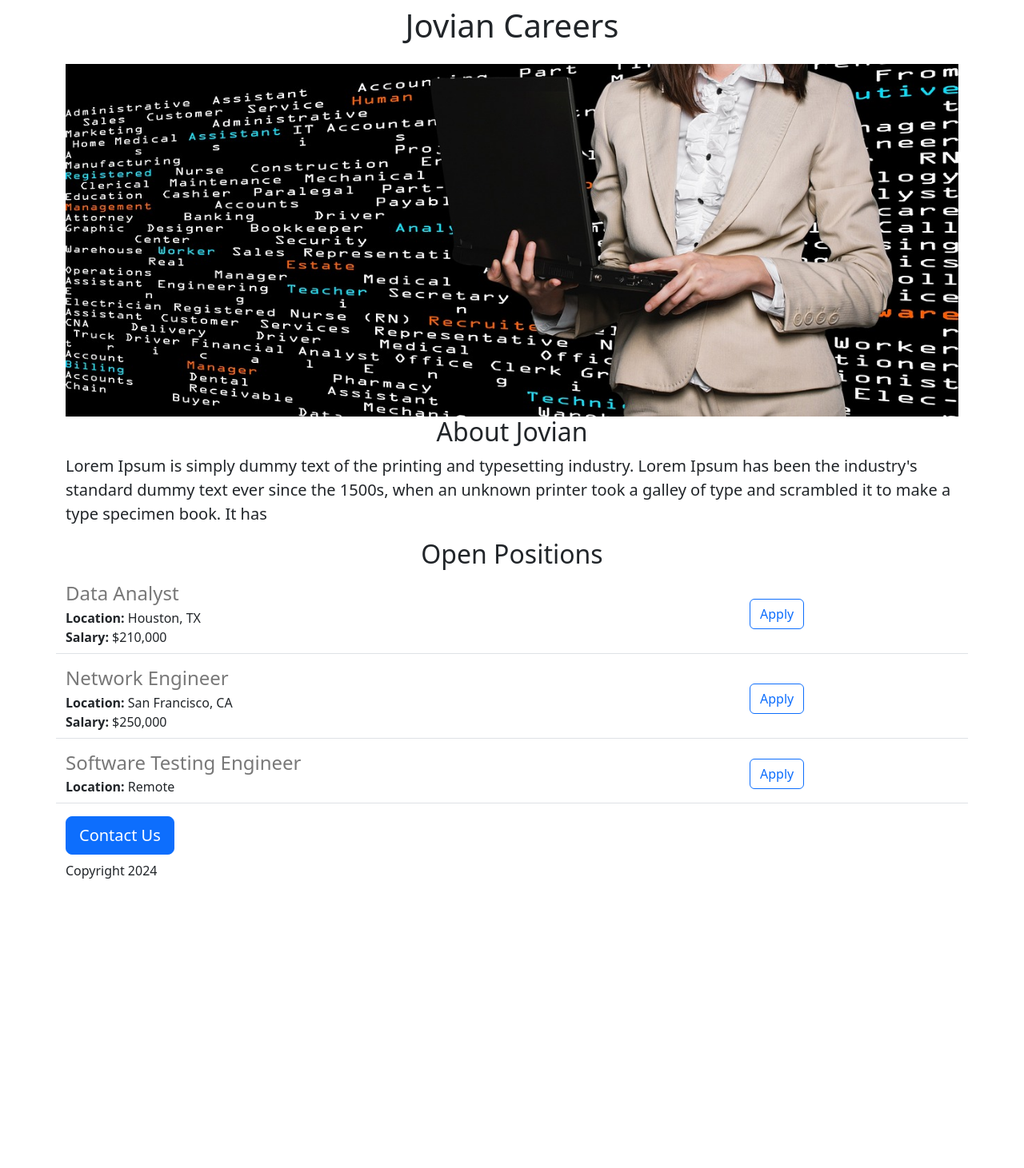
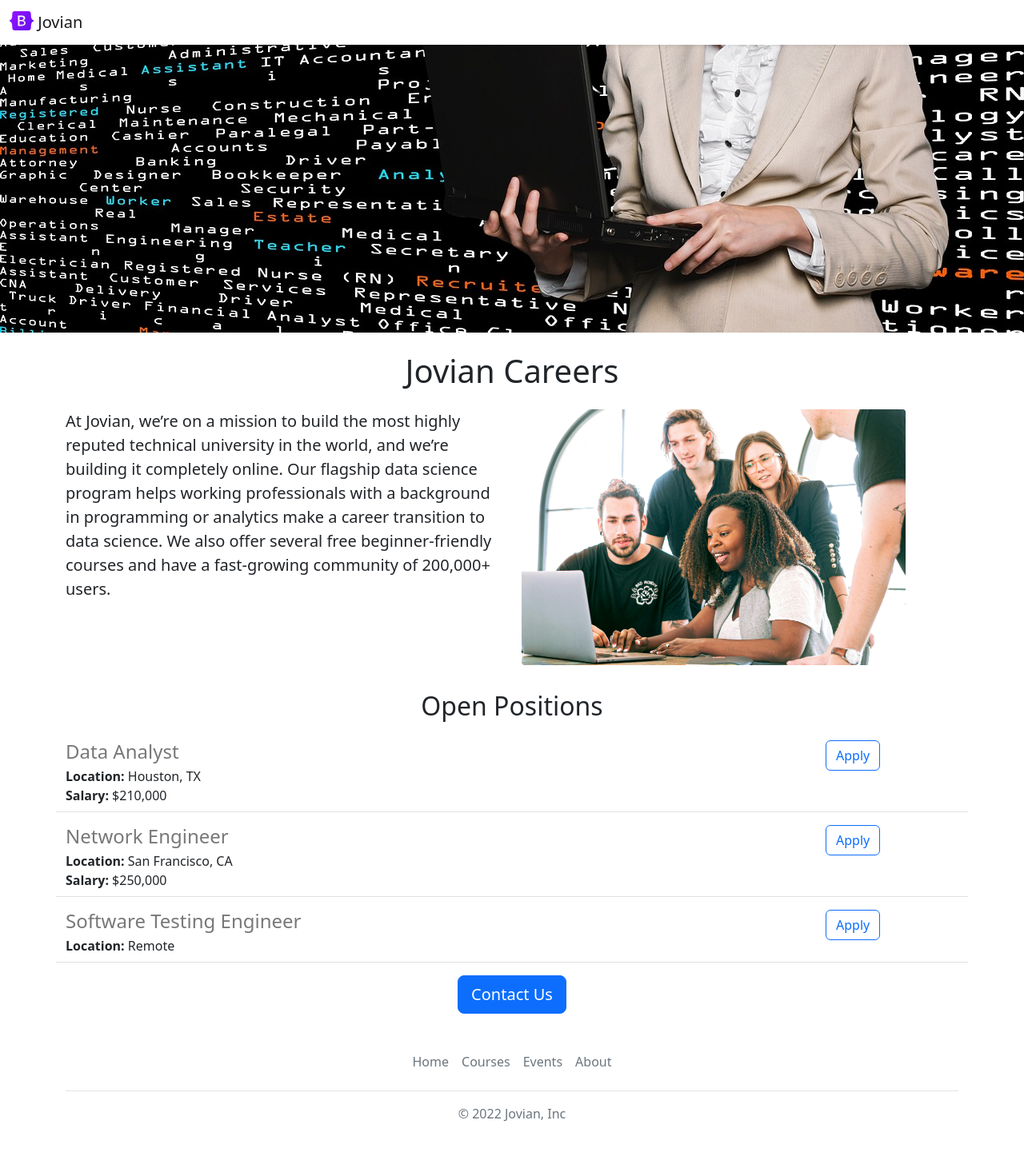
Before and after one commit to acpucio/jovian-careers-website, a Flask app: page / in a window 1280 px wide. Shown: the whole page at 80% size. Before the commit the page ends 1099 px from the top, so only its background shows below. Run offline with Flask 3, Linux system fonts and the light colour scheme.

Commit message:
Version2
pulled from akaash's site

```diff
--- /dev/null
+++ b/templates/footer.html
@@ -0,0 +1,12 @@
+<div class="container">
+  <footer class="py-3 my-4">
+    <ul class="nav justify-content-center border-bottom pb-3 mb-3">
+      <li class="nav-item"><a  target="_blank" href="https://www.jovian.ai" class="nav-link px-2 text-muted">Home</a></li>
+      <li class="nav-item"><a  target="_blank" href="https://jovian.ai/learn" class="nav-link px-2 text-muted">Courses</a></li>
+
+      <li class="nav-item"><a target="_blank" href="https://jovian.ai/events" class="nav-link px-2 text-muted">Events</a></li>
+      <li class="nav-item"><a  target="_blank" href="https://jovian.ai/about" class="nav-link px-2 text-muted">About</a></li>
+    </ul>
+    <p class="text-center text-muted">&copy; 2022 Jovian, Inc</p>
+  </footer>
+</div>
--- a/templates/home.html
+++ b/templates/home.html
@@ -1,33 +1,46 @@
 <!DOCTYPE html>
-<html lang="en">
+<html>
   <head>
+    <title>Jovian Careers</title>
     <meta charset="utf-8">
     <meta name="viewport" content="width=device-width, initial-scale=1">
-    <title>Jovian Careers</title>
-    <link href="https://cdn.jsdelivr.net/npm/bootstrap@5.3.3/dist/css/bootstrap.min.css" rel="stylesheet" integrity="sha384-QWTKZyjpPEjISv5WaRU9OFeRpok6YctnYmDr5pNlyT2bRjXh0JMhjY6hW+ALEwIH" crossorigin="anonymous">
-    <link rel="shortcut icon" href="{{ url_for('static', filename='favicon.ico') }}">
+    <link href="https://cdn.jsdelivr.net/npm/bootstrap@5.2.0-beta1/dist/css/bootstrap.min.css" rel="stylesheet" integrity="sha384-0evHe/X+R7YkIZDRvuzKMRqM+OrBnVFBL6DOitfPri4tjfHxaWutUpFmBp4vmVor" crossorigin="anonymous">
+    <style>
+      #banner {
+        height: 360px;
+        width: 100%;
+        object-fit:cover;
+        margin-bottom: 16px;
+      }
+    </style>
   </head>
   <body>
+    {% include 'nav.html' %}
+    <img class="img-fluid" id="banner" src="https://ff44f4b1-7b53-4c3a-9554-cf1f31e593cf-00-2cmk9q5220oea.kirk.replit.dev/static/banner.jpg" >
     <div class="container">
-    <h1 class="text-center mt-2 mb-4"">{{company_name}} Careers</h1>
-    <img class="img-fluid" id = "banner" src="https://ff44f4b1-7b53-4c3a-9554-cf1f31e593cf-00-2cmk9q5220oea.kirk.replit.dev/static/jobs.jpg" height="320">
-    <h2 class="text-center">About Jovian</h2>
-    <p class="bodyText lead">
-      Lorem Ipsum is simply dummy text of the printing and typesetting industry. Lorem Ipsum has been the industry's standard dummy text ever since the 1500s, when an unknown printer took a galley of type and scrambled it to make a type specimen book. It has
+      <h1 class="text-center mt-2 mb-4">
+        {{company_name}} Careers
+      </h1>
+      <div class="row" style="margin-bottom:32px">
+        <div class="col-md-6">
+      <p class="lead">
+        At Jovian, we’re on a mission to build the most highly reputed technical university in the world, and we’re building it completely online. Our flagship data science program helps working professionals with a background in programming or analytics make a career transition to data science. We also offer several free beginner-friendly courses and have a fast-growing community of 200,000+ users.
       </p>
-
-    <h2 class="text-center">Open Positions</h2>
-    <p>
+        </div>
+        <div class="d-none d-md-block col-md-6">
+        <img src="/static/people.jpg" style="height:320px;border-radius:4px;">
+        </div>
+      </div>
+      <h2 class="text-center mt-2 mb-4">Open Positions</h2>
+      <div>
         {% for job in jobs %}
           {% include 'jobitem.html' %}
         {% endfor %}
-
-    </p>
-    <div>
-    <button class="btn btn-primary btn-lg">Contact Us</button>
-      <p class="mt-2 mt-b">Copyright 2024</p>
       </div>
-
+      <div class="text-center">
+      <a class="btn btn-primary btn-lg" href="mailto:hello@jovian.ai?subject=Question%20about%20Job%20Opernings&body=My%20name%3A%20%3Cyour%20name%20here%3E%0D%0A%0D%0AMy%20questions%3A%20%3Center%20question%20here%3E%0D%0A">Contact Us</a>
       </div>
+    </div>
+    {% include 'footer.html' %}
   </body>
 </html>
--- a/templates/jobitem.html
+++ b/templates/jobitem.html
@@ -1,19 +1,20 @@
-<div class = "border-bottom row align-items-center" style="margin-bottom:16px; padding-bottom:8px;">
-  <div class="col-9">
-      <h4 style="
-          color:rgb(120,120,120);
-          margin-bottom:4px;">
-        {{job['title']}}
-      </h4>
+<div class="border-bottom row" style="margin-bottom:16px;padding-bottom:8px;">
+  <div class="col-10">
+    <h4
+      style="color:rgb(120,120,120); margin-bottom:4px;">
+      {{job['title']}}
+    </h4>
+    <div>
+      <b>Location:</b> {{job['location']}}
+    </div>
+    {% if 'salary' in job %}
+    <div>
+      <b>Salary:</b> {{job['salary']}}
+    </div>
+    {% endif %}
+  </div>
+  <div class="col-2 padding-right:16px">
+    <a href="mailto:hello@jovian.ai?subject=Application%20for%20{{job['title']}}&body=My%20name%3A%20%3Cyour%20name%20here%3E%0D%0A%0D%0AMy%20Resume%20link%3A%20%3Cresume%20link%3E%0D%0A%0D%0AMy%20LinkedIn%20link%3A%20%3Clinkedin%20in%3E%0D%0A%0D%0A" type="button" class="btn btn-outline-primary float-right align-middle" >Apply</a>
+  </div>
 
-      <div><b>Location:</b> {{job['location']}}</div>
-
-      {% if 'salary' in job %}
-      <div><b>Salary:</b> {{job['salary']}}</div>
-      {% endif %}
-
-      </div>
-  <div class="col-3 ">
-    <button type="button" class="btn btn-outline-primary">Apply</button>
-  </div>
 </div>
--- /dev/null
+++ b/templates/nav.html
@@ -0,0 +1,9 @@
+<nav class="navbar shadow-sm fixed-top bg-white">
+  <div class="container-fluid">
+    <a class="navbar-brand" href="#">
+      <img src="/static/logo.svg" alt="" width="30" height="24" class="d-inline-block align-text-top">
+      Jovian
+    </a>
+  </div>
+</nav>
+<div style="height:56px"></div>
```
Also changed, not shown: static/banner.jpg (renamed from static/jobs.jpg), static/logo.svg (added), static/people.jpg (added). Lines whose indentation alone changed are shown as unchanged.
